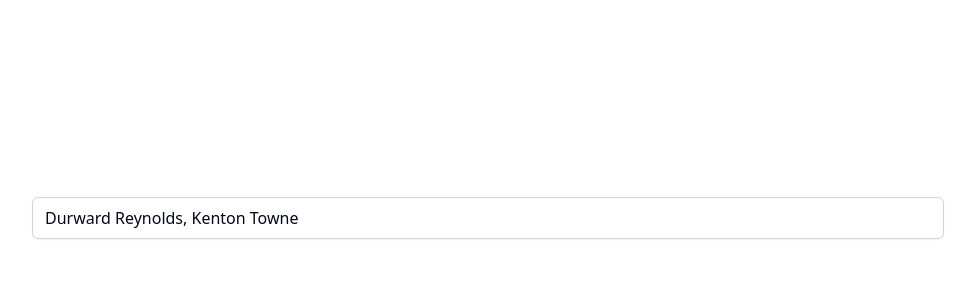
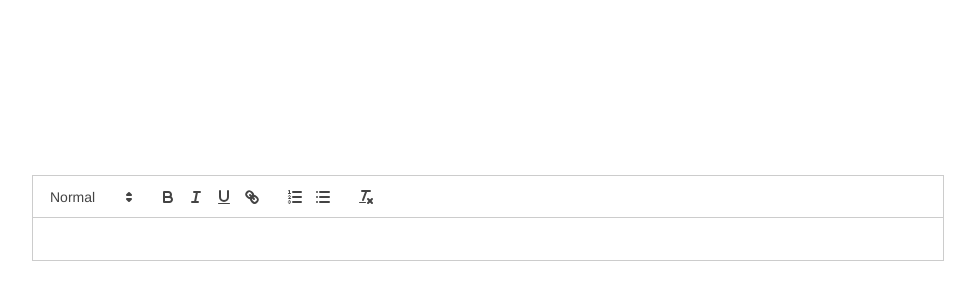
Before and after one commit to aaananddd/multipleSelect, a React (Vite) app: page / in a window 1280 px wide. Shown: the part 182-482 px from the top of the page, without its empty margins (152-1127 px from the left). Built offline with nearby package versions, Linux system fonts and the light colour scheme.

Commit message:
added react-quill (recttexteditor).

```diff
--- a/package.json
+++ b/package.json
@@ -25,6 +25,7 @@
     "react": "^18.2.0",
     "react-dom": "^18.2.0",
     "react-hook-form": "^7.51.4",
+    "react-quill": "^2.0.0",
     "react-select": "^5.8.0",
     "react-to-pdf": "^1.0.1",
     "tailwind-merge": "^2.3.0",
--- a/src/App.jsx
+++ b/src/App.jsx
@@ -1,4 +1,4 @@
-import MultipleValueSelect from "./components/MultipleValues";
+import ReactTextEditor from "./components/ReactTextEditor";
 
 const App = () => {
   return (
@@ -7,7 +7,8 @@
 
          {/* <ResumeTemplate /> */}
          {/* <InternProfileModal /> */}
-         <MultipleValueSelect />
+         {/* <MultipleValueSelect /> */}
+         <ReactTextEditor />
       </div>
     </div>
   );
--- /dev/null
+++ b/src/components/ReactTextEditor/index.jsx
@@ -0,0 +1,11 @@
+import React, { useState } from "react";
+import ReactQuill from "react-quill";
+import 'react-quill/dist/quill.snow.css';
+
+function ReactTextEditor() {
+  const [value, setValue] = useState("");
+
+  return <ReactQuill theme="snow" value={value} onChange={setValue} />;
+}
+
+export default ReactTextEditor;
```
Also changed, not shown: 1 other file (tests, documents, lock files or other folders).
